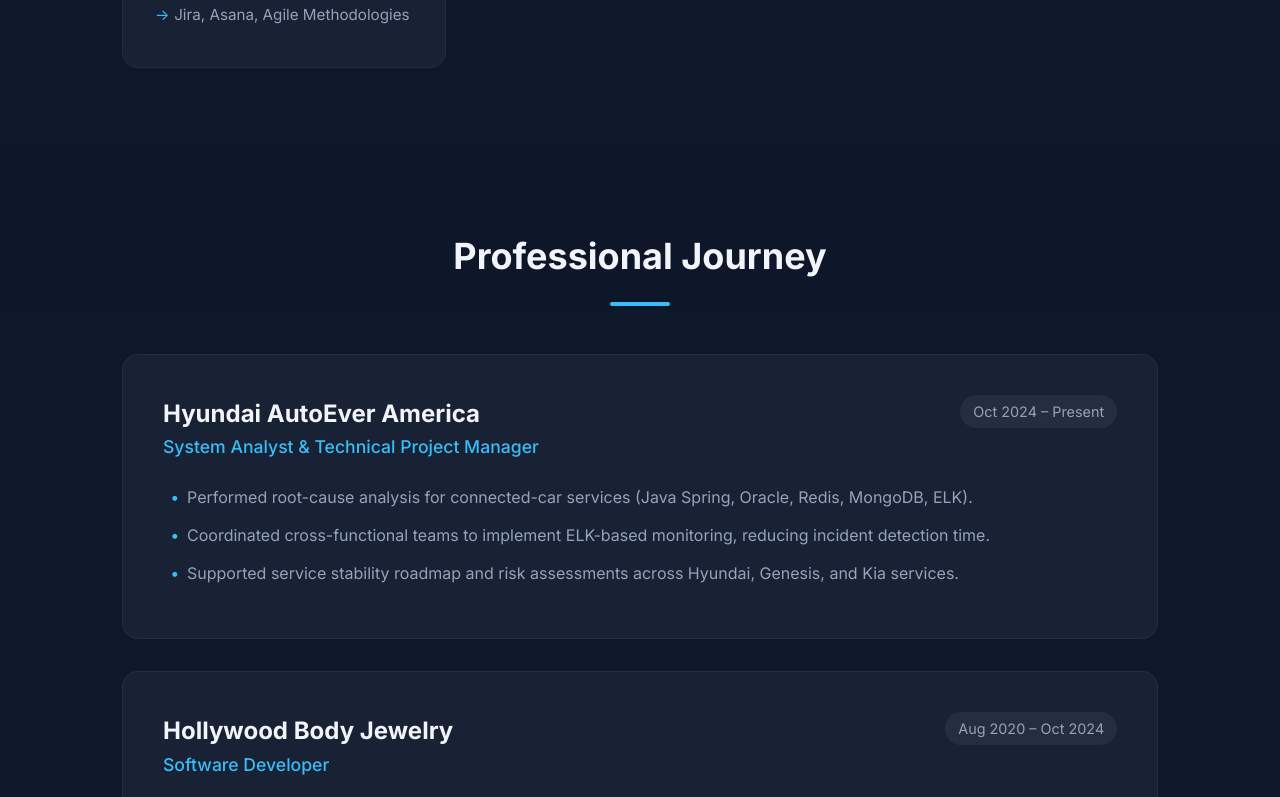
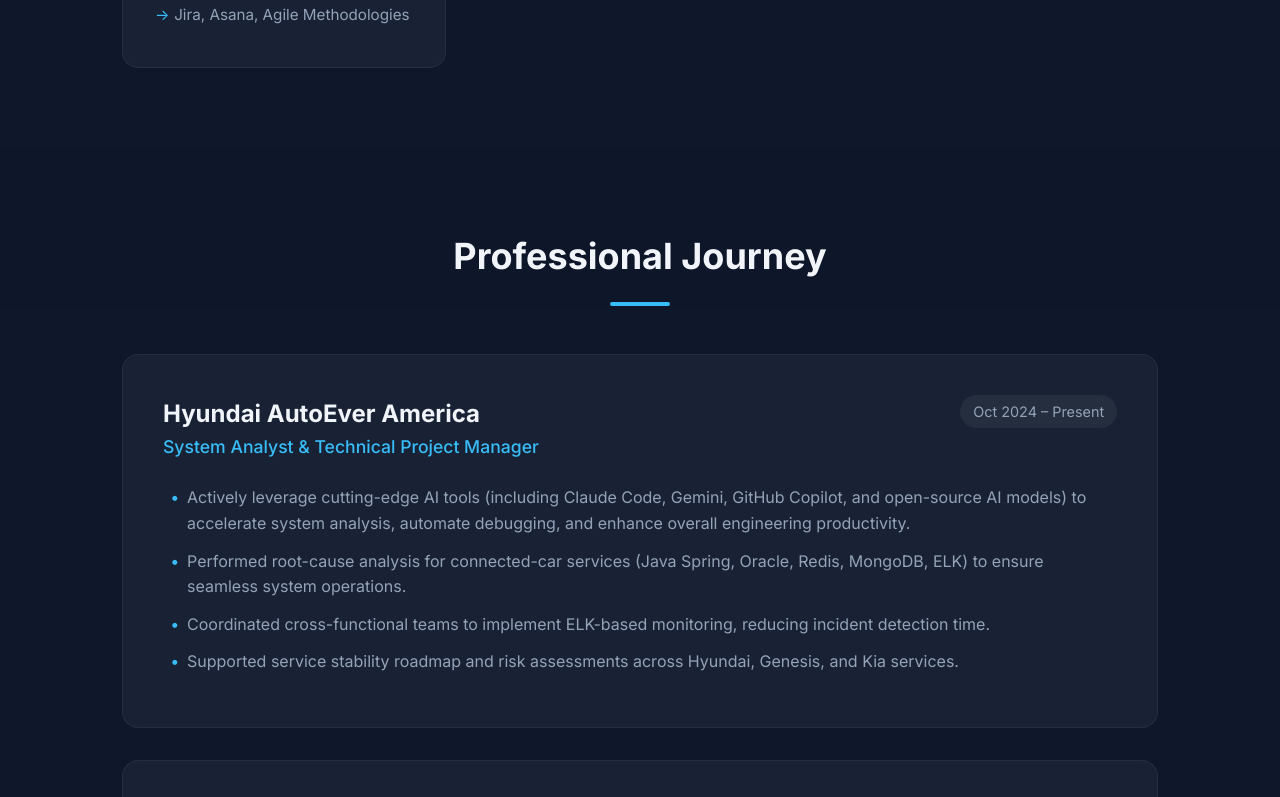
Before and after one commit to jcsmnd/jcsmnd.github.io, an Angular app: page / in a window 1280 px wide. Shown: the part 1471-2268 px from the top of the page. Built offline with nearby package versions, Linux system fonts and the light colour scheme.

Commit message:
minor content change

```diff
--- a/src/app/app.component.html
+++ b/src/app/app.component.html
@@ -96,7 +96,8 @@
             <span class="exp-date">Oct 2024 – Present</span>
           </div>
           <ul class="exp-bullets">
-            <li>Performed root-cause analysis for connected-car services (Java Spring, Oracle, Redis, MongoDB, ELK).</li>
+            <li>Actively leverage cutting-edge AI tools (including Claude Code, Gemini, GitHub Copilot, and open-source AI models) to accelerate system analysis, automate debugging, and enhance overall engineering productivity.</li>
+            <li>Performed root-cause analysis for connected-car services (Java Spring, Oracle, Redis, MongoDB, ELK) to ensure seamless system operations.</li>
             <li>Coordinated cross-functional teams to implement ELK-based monitoring, reducing incident detection time.</li>
             <li>Supported service stability roadmap and risk assessments across Hyundai, Genesis, and Kia services.</li>
           </ul>
```
